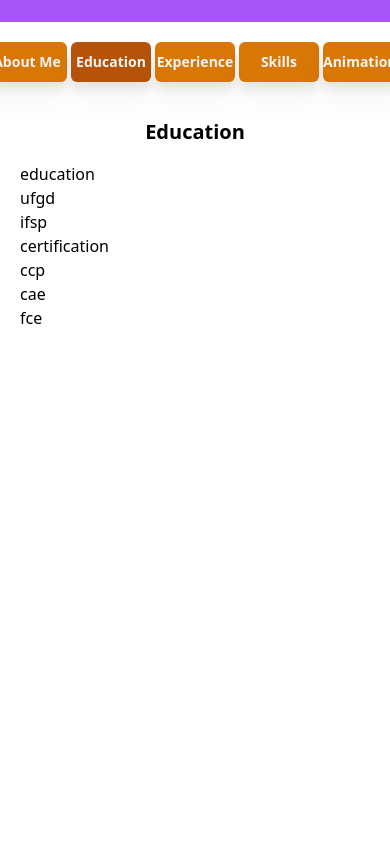
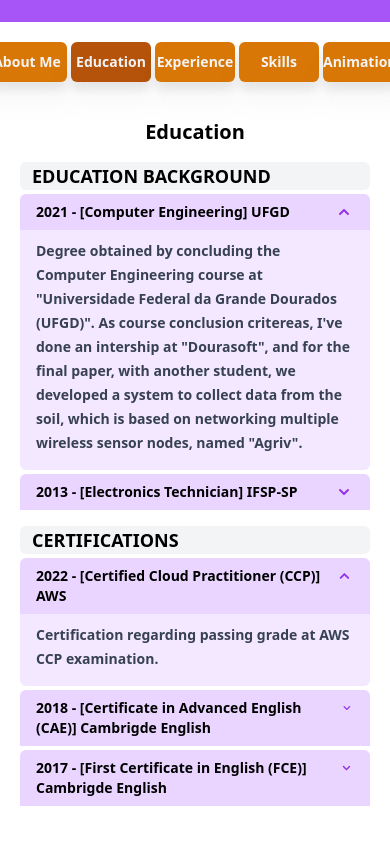
Before and after one commit to Kojji/portfolio-two, a Vue app: page /education in a window 390 px wide. Shown: the part 822-1666 px from the top of the page. Built offline with nearby package versions, Linux system fonts and the light colour scheme.

Commit message:
add: education section small layout

```diff
--- a/src/components/EducationMDItem.vue
+++ b/src/components/EducationMDItem.vue
@@ -28,12 +28,12 @@ const selected = ref('ufgd')
   <div class="px-10 flex flex-col" id="big-education-card" >
     <h2 class="py-4 mx-auto font-bold lg:text-3xl text-2xl">{{$t('InfoCards.Education.PageTitle')}}</h2>
     <div class="inline-flex">
-      <div class="px-3 py-4 lg:w-96 w-64 h-min bg-purple-100 rounded drop-shadow-lg">
+      <div class="px-3 py-4 lg:w-96 w-72 h-min bg-purple-100 rounded-md drop-shadow-lg">
         <div v-for="(item, index) in educationItems" :key="index" class="my-3">
-          <div class="px-3 bg-gray-100 font-semibold text-lg uppercase">{{$t(`InfoCards.Education.Sections[${index}].value`)}}</div>
+          <div class="px-3 bg-gray-100 font-semibold xl:text-lg text-base rounded-t-md uppercase">{{$t(`InfoCards.Education.Sections[${index}].value`)}}</div>
           <div v-for="(subItem, subIndex) in item.items" :key="subIndex" >
             <a :href="'#' + subItem">
-              <button class="hover:bg-purple-400 hover:text-zinc-100 w-full flex items-center p-1 rounded-md font-semibold text-xl" :class="{ 'bg-purple-400 text-zinc-100' : selected == $t(`InfoCards.Education.Sections[${index}].items[${subIndex}].title`) }" @click="selected = $t(`InfoCards.Education.Sections[${index}].items[${subIndex}].title`)" >{{$t(`InfoCards.Education.Sections[${index}].items[${subIndex}].valueMenu`)}}</button>
+              <button class="hover:bg-purple-400 hover:text-zinc-100 w-full flex items-center p-1 rounded-md font-semibold text-lg" :class="{ 'bg-purple-400 text-zinc-100' : selected == $t(`InfoCards.Education.Sections[${index}].items[${subIndex}].title`) }" @click="selected = $t(`InfoCards.Education.Sections[${index}].items[${subIndex}].title`)" >{{$t(`InfoCards.Education.Sections[${index}].items[${subIndex}].valueMenu`)}}</button>
             </a>
           </div>
         </div>
--- a/src/components/EducationSMItem.vue
+++ b/src/components/EducationSMItem.vue
@@ -1,5 +1,7 @@
 <script setup>
 import { inject, reactive } from 'vue'
+import { Disclosure, DisclosureButton, DisclosurePanel } from '@headlessui/vue'
+import { ChevronUpIcon } from '@heroicons/vue/solid'
 
 const $t = inject('$t');
 
@@ -26,12 +28,38 @@ let educationItems = reactive([
 <template>
   <div class="px-5 flex flex-col" id="small-education-card" >
     <h2 class="py-4 mx-auto font-bold text-xl">{{$t('InfoCards.Education.PageTitle')}}</h2>
+    <div class="mx-auto w-full rounded-2xl">
+      <div v-for="(item, index) in educationItems" :key="index" class="mb-4">
+        <div class="px-3 bg-gray-100 font-semibold rounded-md text-lg uppercase">{{$t(`InfoCards.Education.Sections[${index}].value`)}}</div>
+        <div v-for="(subItem, subIndex) in item.items" :key="subIndex" class="my-1">
+          <Disclosure v-slot="{ open }" :defaultOpen="subIndex === 0">
+            <DisclosureButton class="flex w-full justify-between rounded-t-md bg-purple-200 px-4 py-2 text-left hover:bg-purple-300">
+              <span class="md:text-base text-sm font-bold">{{$t(`InfoCards.Education.Sections[${index}].items[${subIndex}].valueLabel`)}}</span>
+              <ChevronUpIcon
+                :class="open ? 'duration-200' : 'duration-200 rotate-180'"
+                class="h-5 w-5 text-purple-600"
+              />
+            </DisclosureButton>
+            <DisclosurePanel class="px-4 pt-2 pb-4 bg-purple-100 rounded-b-md">
+              <span class="md:text-base text-sm font-semibold text-gray-700">{{$t(`InfoCards.Education.Sections[${index}].items[${subIndex}].valueDescription`)}}</span>
+            </DisclosurePanel>
+          </Disclosure>
+        </div>
+      </div>
+        <!-- <transition
+          enter-active-class="transition duration-100 ease-out"
+          enter-from-class="transform scale-70 opacity-0"
+          enter-to-class="transform scale-100 opacity-100"
+          leave-active-class="transition duration-75 ease-out"
+          leave-from-class="transform scale-100 opacity-100"
+          leave-to-class="transform scale-70 opacity-0"
+        >
+          <DisclosurePanel class="px-4 pt-4 pb-2 text-sm text-gray-500">
+            If you're unhappy with your purchase for any reason, email us within
+            90 days and we'll refund you in full, no questions asked.
+          </DisclosurePanel>
+        </transition> -->
+    </div>
 
-    <div v-for="(item, index) in educationItems" :key="index">
-      {{item.title}}
-      <div v-for="(subItem, subIndex) in item.items" :key="subIndex" >
-        {{subItem}}
-      </div>
-    </div>
   </div>
 </template>
--- a/src/components/TopNav.vue
+++ b/src/components/TopNav.vue
@@ -22,7 +22,7 @@ const language = detectLanguage() == 'pt' ? ref('Português') : ref('English');
           <Menu as="div" class="relative inline-block text-left">
             <div>
               <MenuButton class="inline-flex rounded-full px-4 py-2 text-zinc-100 bg-amber-600 hover:bg-amber-700">
-                <span class="font-bold md:text-lg text-md">{{ language }}</span>
+                <span class="font-bold md:text-lg text-base">{{ language }}</span>
                 <ChevronDownIcon class="-mr-1 ml-2 h-5 w-5 self-center" aria-hidden="true" />
               </MenuButton>
             </div>
```
